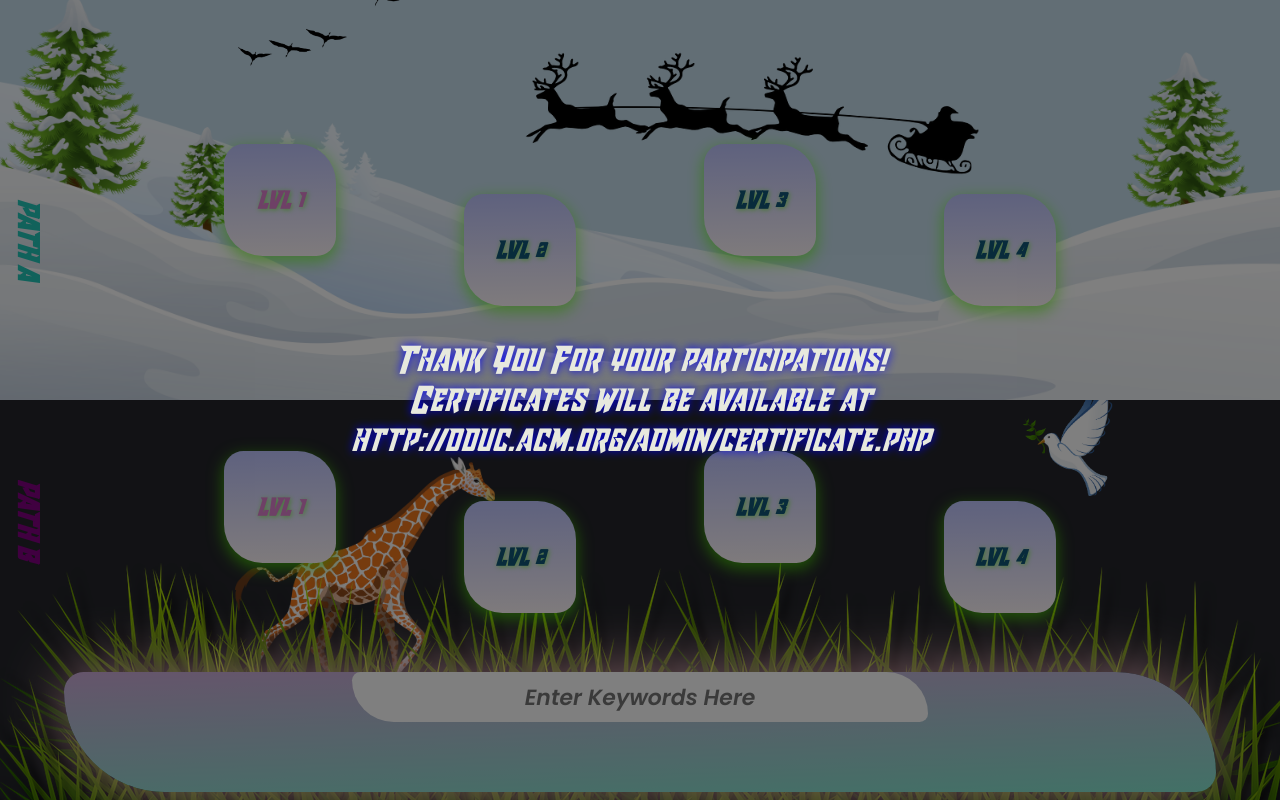
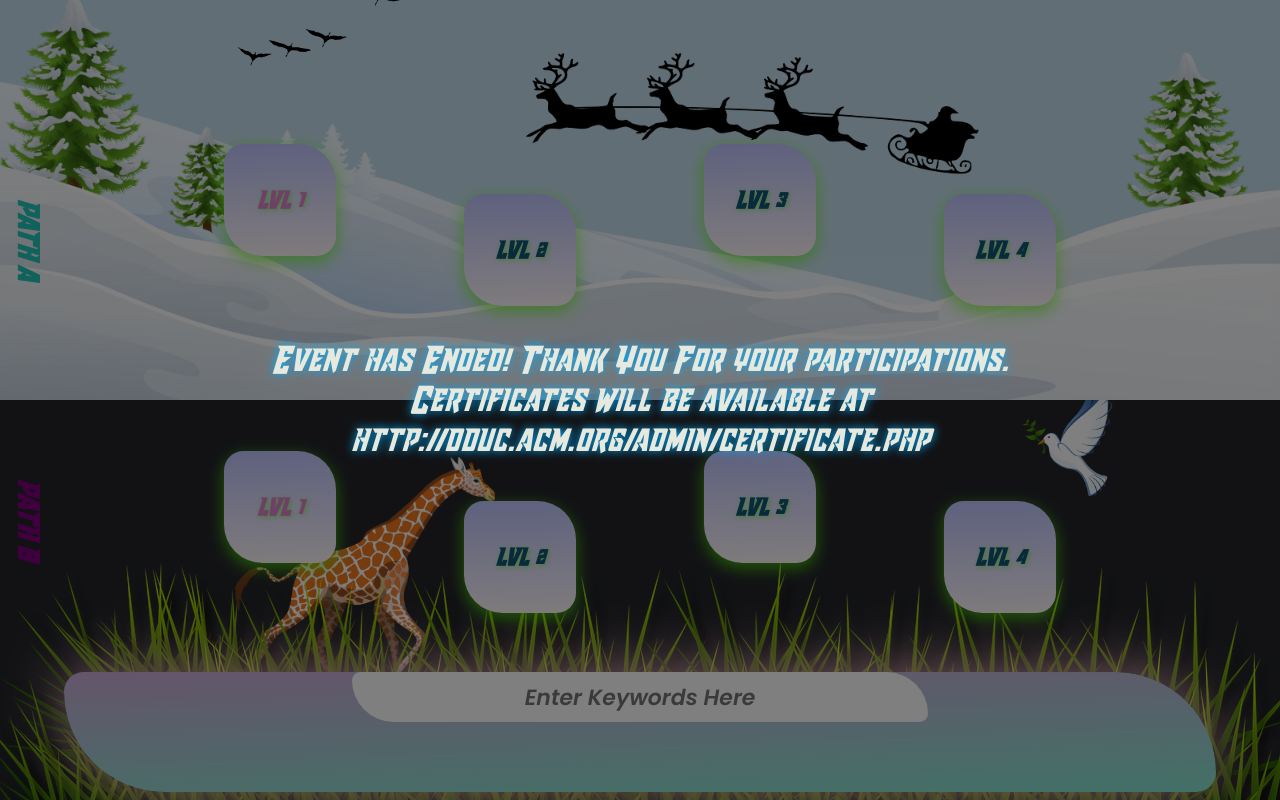
Before and after one commit to AshifAli007/breakthrucode, a React (Create React App) app: page / in a window 1280 px wide. Built offline with nearby package versions, Linux system fonts and the light colour scheme; some icons are missing.

Commit message:
event ended

```diff
--- a/src/containers/Event/Event.js
+++ b/src/containers/Event/Event.js
@@ -163,7 +163,7 @@ class Event extends Component{
         return (
             <div id='main' className={styles.main}>
                     <div class={styles.timer}>
-                    Thank You For your participations! <br/>
+                    Event has Ended! Thank You For your participations.  <br/>
                     Certificates will be available at <br/> http://dduc.acm.org/admin/certificate.php
 
                 </div>
--- a/src/containers/Event/Event.module.css
+++ b/src/containers/Event/Event.module.css
@@ -135,7 +135,7 @@ button.unlocked{
   background-color: rgba(0, 0, 0, 0.5);
   font-size: 2rem;
   color: rgb(231, 233, 222);
-  text-shadow: 0 0 10px blue;
+  text-shadow: 0 0 10px rgb(0, 174, 255);
 }
 .instruction{
   margin-top: 10%;
```
